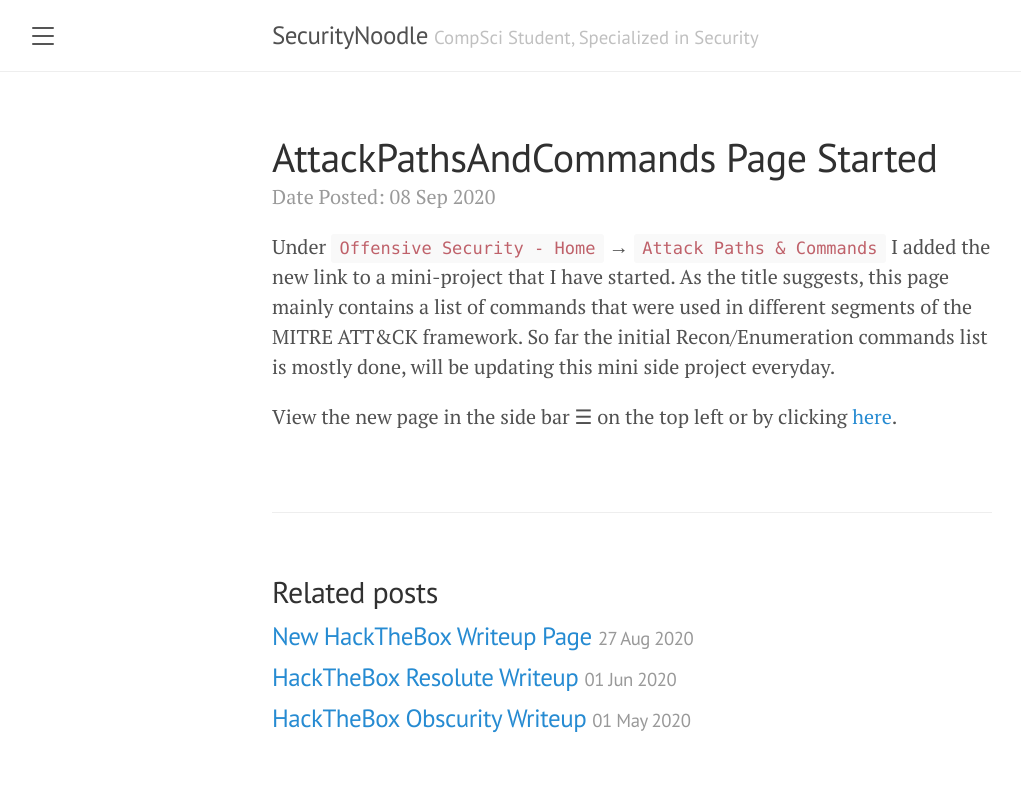
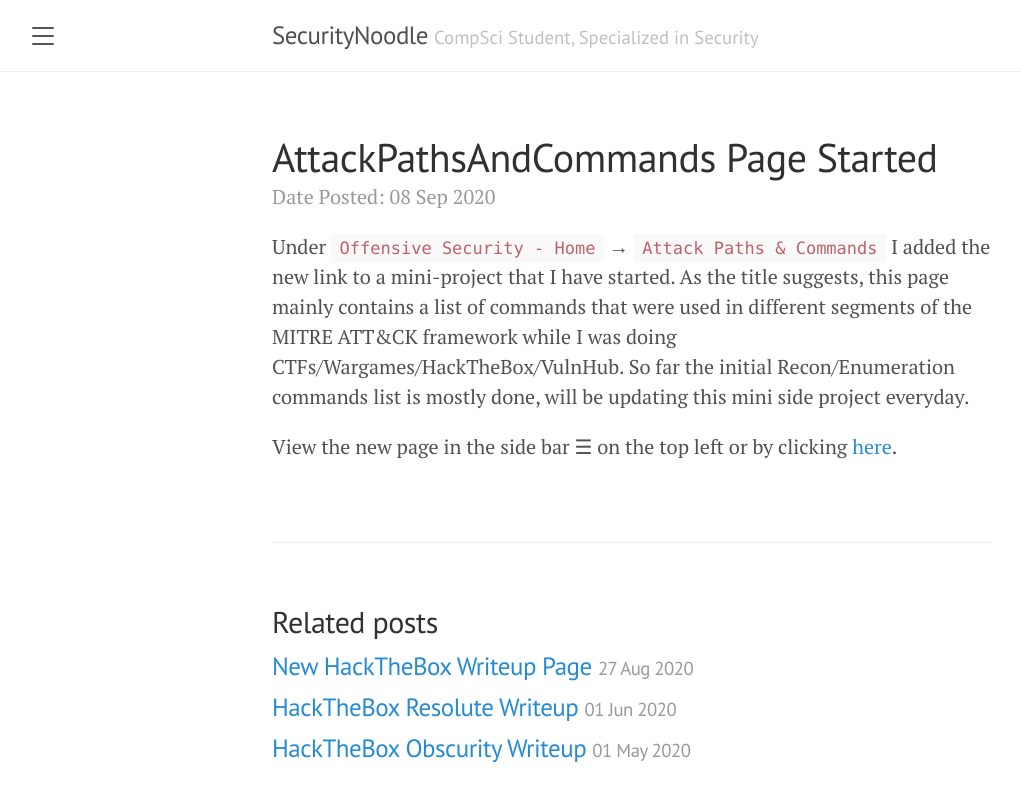
Before and after one commit to BurntxNoodle/blog, a Jekyll site: the page built from _posts/2020-09-08-New-APaC-Page.md, in a window 1280 px wide. Shown: the top 802 px of the page, without its empty margins (8-1029 px from the left). Built offline with Jekyll 4.4.1, drawn with Linux system fonts in a browser that asks for light colours.

Commit message:
updated APaC post

```diff
--- a/_posts/2020-09-08-New-APaC-Page.md
+++ b/_posts/2020-09-08-New-APaC-Page.md
@@ -3,6 +3,6 @@
 title: AttackPathsAndCommands Page Started
 ---
 
-Under `Offensive Security - Home` → `Attack Paths & Commands` I added the new link to a mini-project that I have started. As the title suggests, this page mainly contains a list of commands that were used in different segments of the MITRE ATT&CK framework. So far the initial Recon/Enumeration commands list is mostly done, will be updating this mini side project everyday.
+Under `Offensive Security - Home` → `Attack Paths & Commands` I added the new link to a mini-project that I have started. As the title suggests, this page mainly contains a list of commands that were used in different segments of the MITRE ATT&CK framework while I was doing CTFs/Wargames/HackTheBox/VulnHub. So far the initial Recon/Enumeration commands list is mostly done, will be updating this mini side project everyday.
 
 View the new page in the side bar ☰ on the top left or by clicking [here](https://securitynoodle.github.io/RedTeam/AttackPathsAndCommands/).
```
